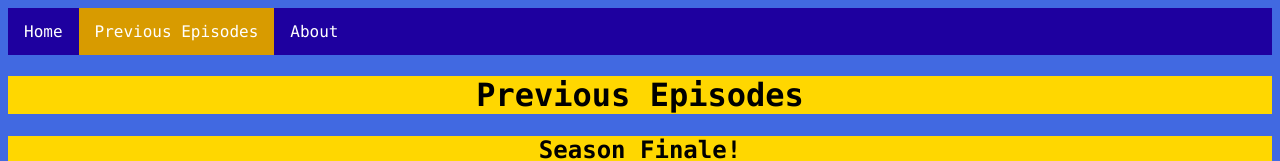
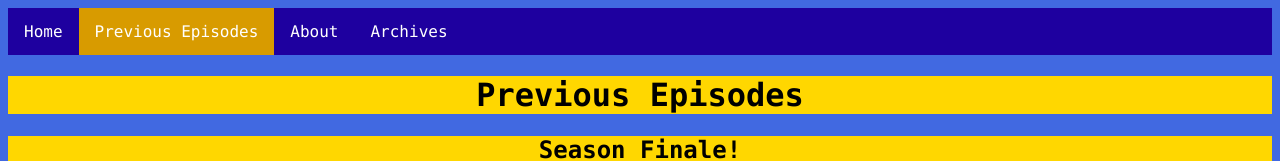
Before and after one commit to bmskbowsite/bmskbowsite.github.io, a plain HTML site: page videos.html in a window 1280 px wide. Shown: the top 161 px of the page. Drawn offline with Linux system fonts and the light colour scheme.

Commit message:
Update videos.html

```diff
--- a/videos.html
+++ b/videos.html
@@ -13,6 +13,7 @@
 			<li><a href="index.html">Home</a>
   			<li><a class="active" href="videos.html">Previous Episodes</a>
 			<li><a href="about.html">About</a>
+			<li><a href="archives.html">Archives</a>
 			</li>
 			</ul>
 			<h1>Previous Episodes</h1>
```
